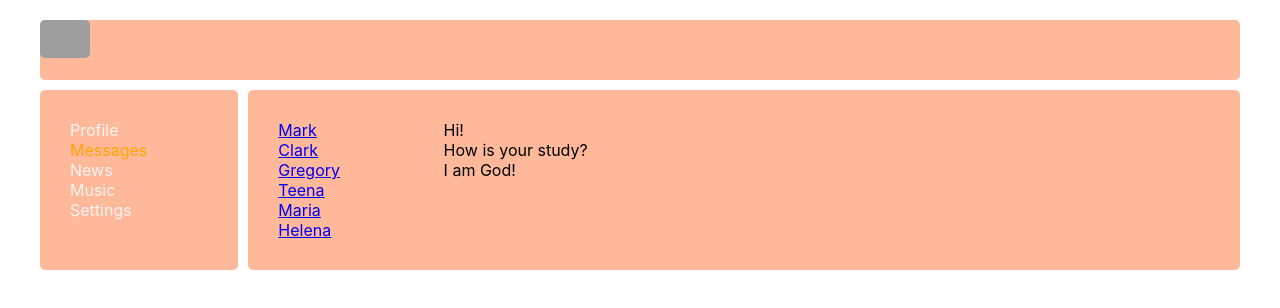
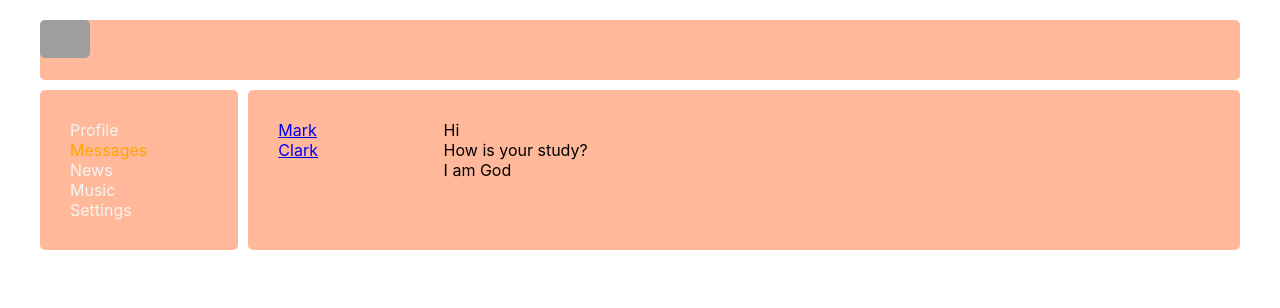
Before and after one commit to ArtyomKub/way-of-the-samurai, a React (Create React App) app: page /dialogs in a window 1280 px wide. Shown: the top 308 px of the page. Built offline with nearby package versions, Linux system fonts and the light colour scheme; grey boxes are pictures that could not be loaded.

Commit message:
Complete lesson number 24 (UI-BLL)

```diff
--- a/src/components/Dialogs/Dialogs.tsx
+++ b/src/components/Dialogs/Dialogs.tsx
@@ -4,7 +4,7 @@ import {NavLink} from "react-router-dom";
 
 type DialogItemPropsType = {
     name: string
-    id: string
+    id: number
 }
 
 const DialogItems: React.FC<DialogItemPropsType> = (props) => {
@@ -29,20 +29,34 @@ const Message: React.FC<MessagePropsType> = (props) => {
 }
 
 export const Dialogs = () => {
+
+    let dialogsData = [
+        {id: 1, name: 'Mark'},
+        {id: 2, name: 'Clark'},
+        {id: 3, name: 'Gregory'},
+        {id: 4, name: 'Teena'},
+        {id: 5, name: 'Maria'},
+        {id: 6, name: 'Helena'},
+    ]
+
+    let messagesData = [
+        {id: 1, message: 'Hi'},
+        {id: 2, message: 'How is your study?'},
+        {id: 3, message: 'I am God'},
+    ]
+
     return (
         <div className={s.dialogs}>
             <div className={s.dialogsItems}>
-                <DialogItems name='Mark' id='1'/>
-                <DialogItems name='Clark' id='2'/>
-                <DialogItems name='Gregory' id='3'/>
-                <DialogItems name='Teena' id='4'/>
-                <DialogItems name='Maria' id='5'/>
-                <DialogItems name='Helena' id='6'/>
+                <DialogItems name={dialogsData[0].name} id={dialogsData[0].id}/>
+                <DialogItems name={dialogsData[1].name} id={dialogsData[1].id}/>
+
+
             </div>
             <div className={s.messages}>
-                <Message message='Hi!'/>
-                <Message message='How is your study?'/>
-                <Message message='I am God!'/>
+                <Message message={messagesData[0].message}/>
+                <Message message={messagesData[1].message}/>
+                <Message message={messagesData[2].message}/>
             </div>
         </div>
     );
--- a/src/components/Profile/MyPosts/MyPosts.tsx
+++ b/src/components/Profile/MyPosts/MyPosts.tsx
@@ -3,6 +3,12 @@ import {Post} from "./Post/Post";
 import s from './MyPosts.module.css'
 
 export const MyPosts = () => {
+
+    let postData = [
+        {id: 1, message: 'Hi, how are you?', likesCount: 12},
+        {id: 1, message: 'It is my first post', likesCount: 17},
+    ]
+
     return (
         <div className={s.postsBlock}>
             <h3>My posts</h3>
@@ -15,8 +21,8 @@ export const MyPosts = () => {
                 </div>
             </div>
             <div className={s.posts}>
-                <Post message='Hi, how are you?' likeCount={15}/>
-                <Post message='It is my first post' likeCount={20}/>
+                <Post message={postData[0].message} likesCount={postData[0].likesCount}/>
+                <Post message={postData[1].message} likesCount={postData[1].likesCount}/>
             </div>
         </div>
     )
--- a/src/components/Profile/MyPosts/Post/Post.tsx
+++ b/src/components/Profile/MyPosts/Post/Post.tsx
@@ -3,7 +3,7 @@ import s from './Post.module.css'
 
 type PostType = {
     message: string
-    likeCount: number
+    likesCount: number
 }
 
 export const Post = (props: PostType) => {
@@ -13,7 +13,7 @@ export const Post = (props: PostType) => {
                 src='https://encrypted-tbn0.gstatic.com/images?q=tbn:ANd9GcQyIOiExXyTb30l_xginQAWqW3MV1xVnYAZZQ&usqp=CAU' alt='avatar'/>
             {props.message}
             <div>
-                <span> like {props.likeCount}</span>
+                <span> like {props.likesCount}</span>
             </div>
         </div>
     )
```
